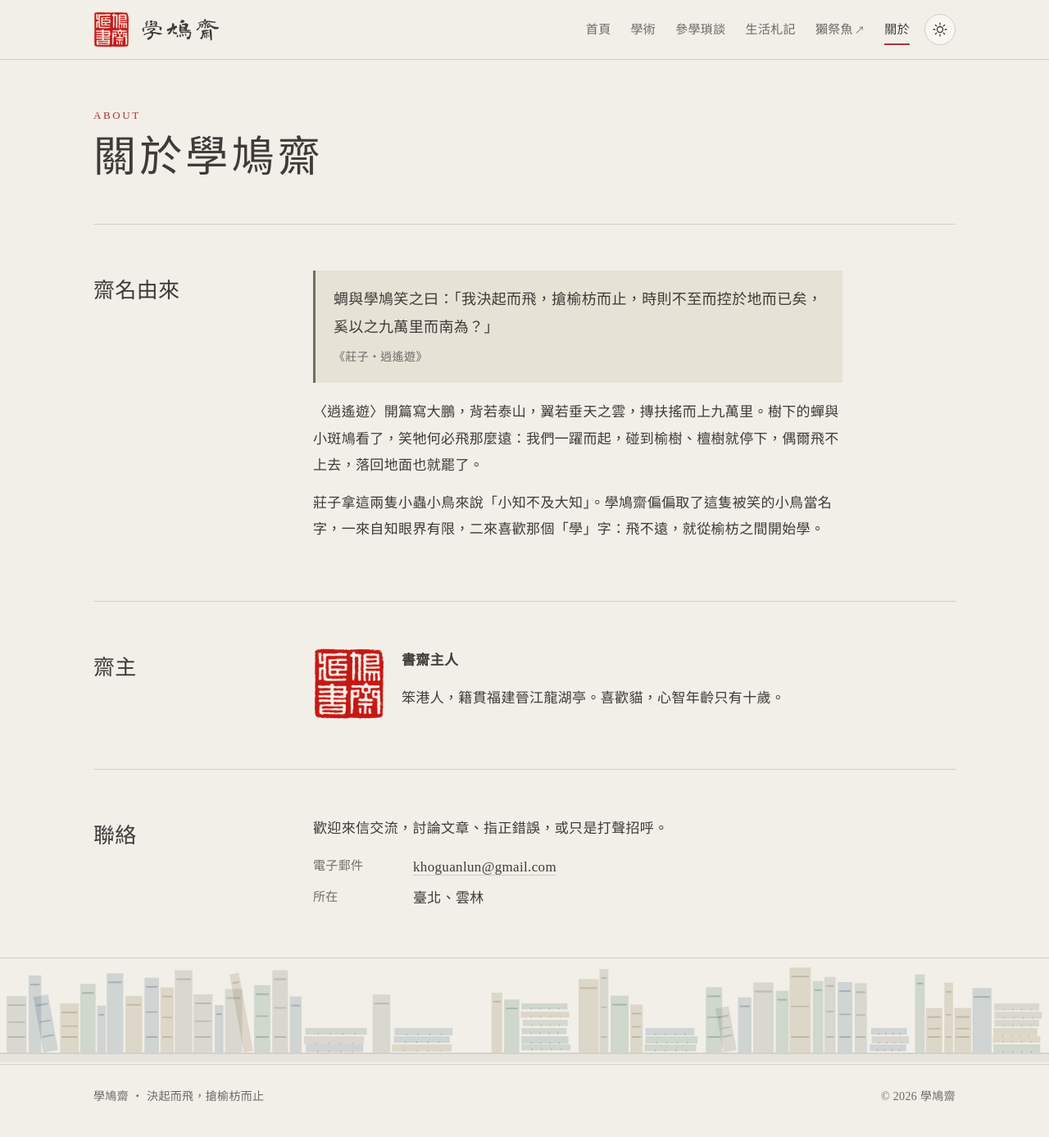
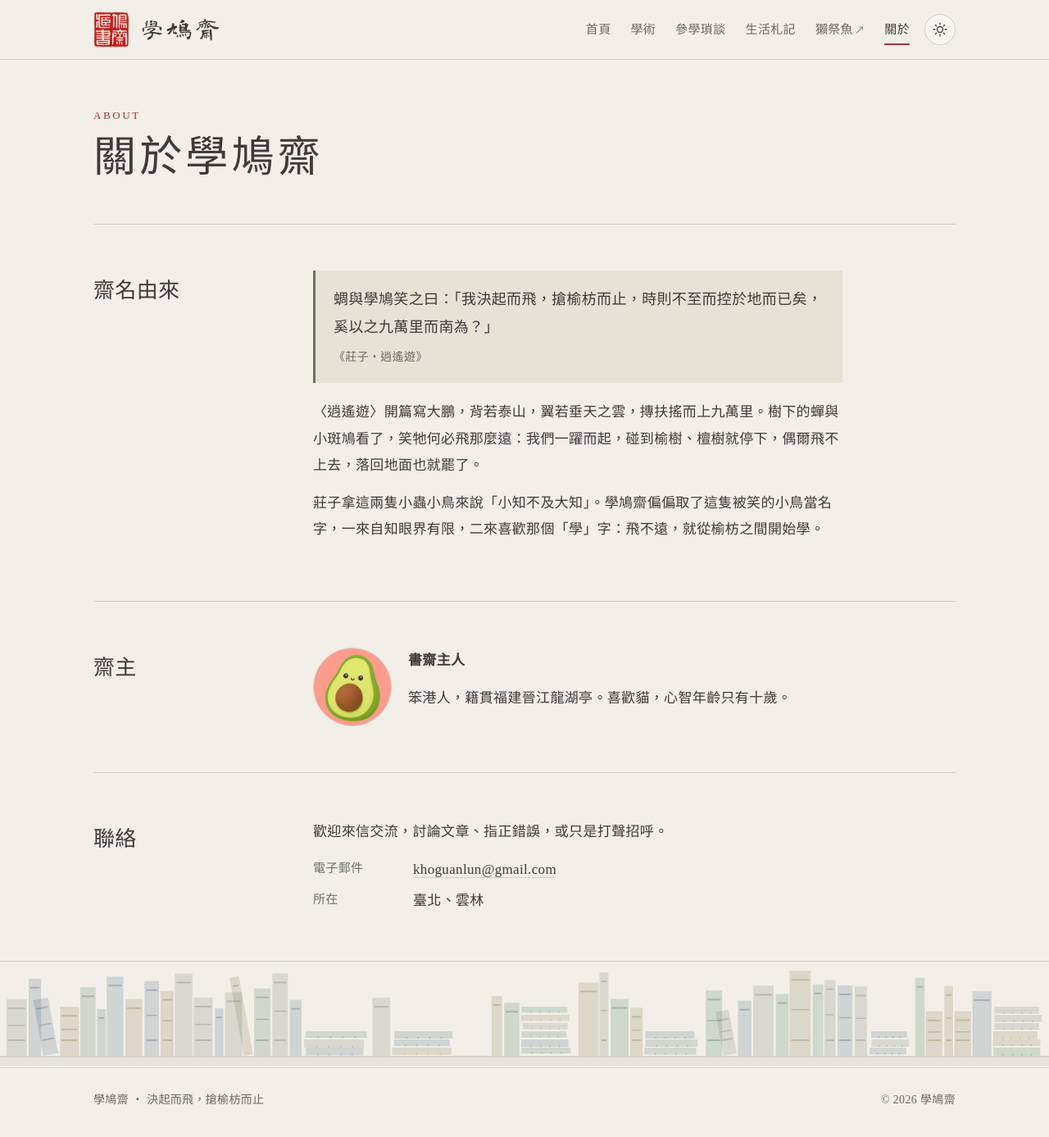
Before and after one commit to Guanlun-bot/hakkiuchay, a Jekyll site: the page built from about.html, in a window 1280 px wide and 1391 px high. Shown: the top 1387 px of the window at 82% size. Built offline with Jekyll 4.4.1, drawn with Linux system fonts in a browser that asks for light colours.

Commit message:
關於頁加入大頭貼，後台可更換
Co-Authored-By: Claude Opus 5.5 <noreply@anthropic.com>
Claude-Session: https://claude.ai/code/session_019SwunGJvkkbXk4KEqbxpBr

```diff
--- a/_data/site.yml
+++ b/_data/site.yml
@@ -3,3 +3,4 @@ owner_bio: 笨港人，籍貫福建晉江龍湖亭。喜歡貓，心智年齡只
 email: khoguanlun@gmail.com
 place: 臺北、雲林
 tajiyu_url: https://otterslibrary.pages.dev/
+avatar: /assets/img/avatar.jpg
--- a/about.html
+++ b/about.html
@@ -24,7 +24,7 @@ permalink: /about/
     <div class="about-grid">
       <h2>齋主</h2>
       <div class="body" style="display:flex;gap:20px;align-items:flex-start">
-        <img src="{{ '/assets/img/seal-128.png' | relative_url }}" alt="" width="88" height="88" style="flex:none">
+        {% if S.avatar and S.avatar != "" %}<img class="avatar-img" src="{{ S.avatar | relative_url }}" alt="{{ S.owner }}的大頭貼" width="96" height="96">{% else %}<img src="{{ '/assets/img/seal-128.png' | relative_url }}" alt="" width="88" height="88" style="flex:none">{% endif %}
         <div><p><b>{{ S.owner }}</b></p>{% if S.owner_bio and S.owner_bio != "" %}{{ S.owner_bio | markdownify }}{% endif %}</div>
       </div>
     </div>
--- a/assets/site.css
+++ b/assets/site.css
@@ -345,3 +345,5 @@ footer .wrap { padding-top: 26px; padding-bottom: 36px; color: var(--ink-soft);
 :root[data-theme="dark"] .theme-toggle .sun { opacity: 0; transform: rotate(90deg) scale(.5); }
 :root[data-theme="dark"] .theme-toggle .moon { opacity: 1; transform: rotate(0) scale(1); }
 @media (prefers-reduced-motion: reduce) { .theme-toggle svg { transition: none; } }
+
+.avatar-img { flex: none; width: 96px; height: 96px; border-radius: 50%; object-fit: cover; border: 1px solid var(--rule); }
```
Also changed, not shown: .pages.yml, assets/img/avatar.jpg (added).
